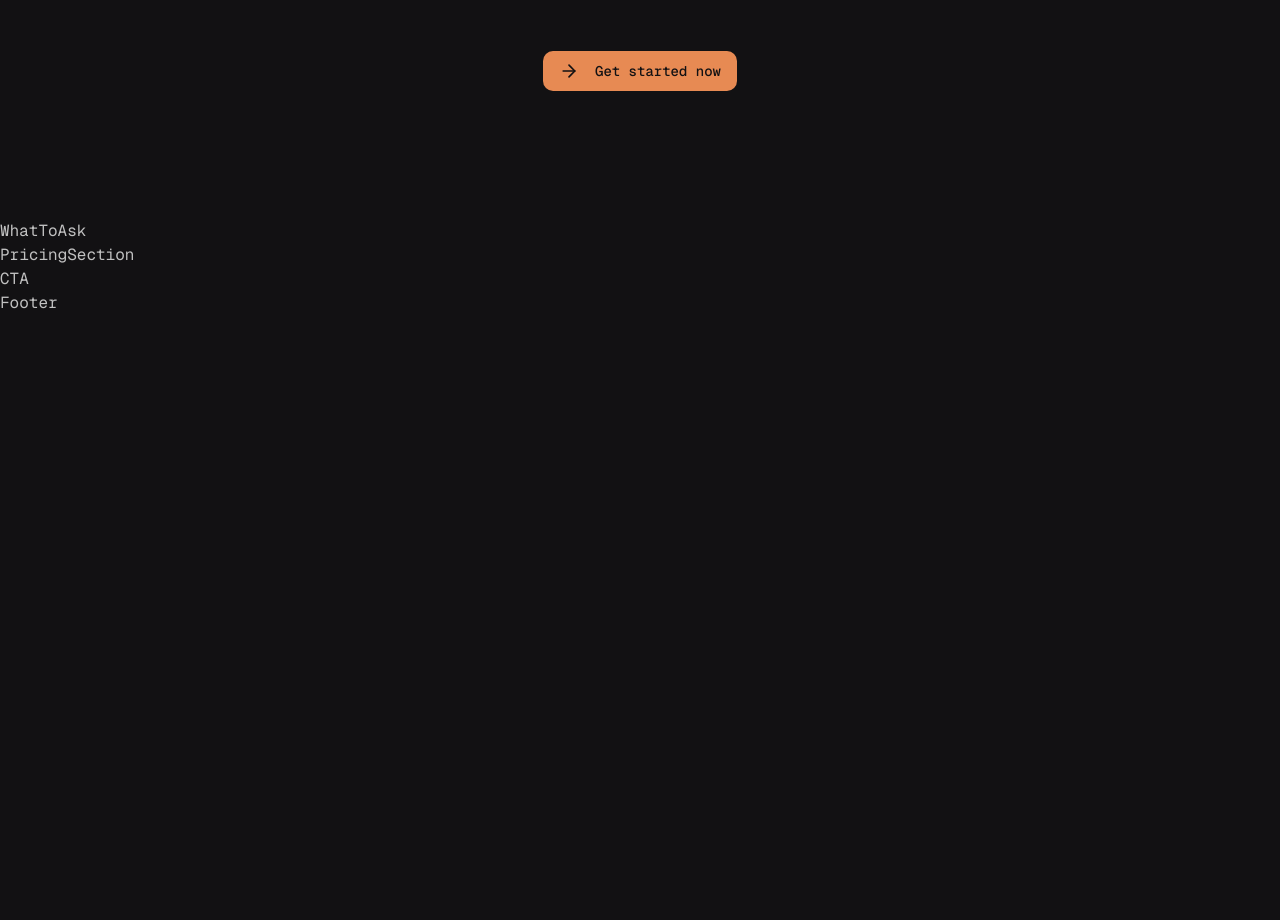
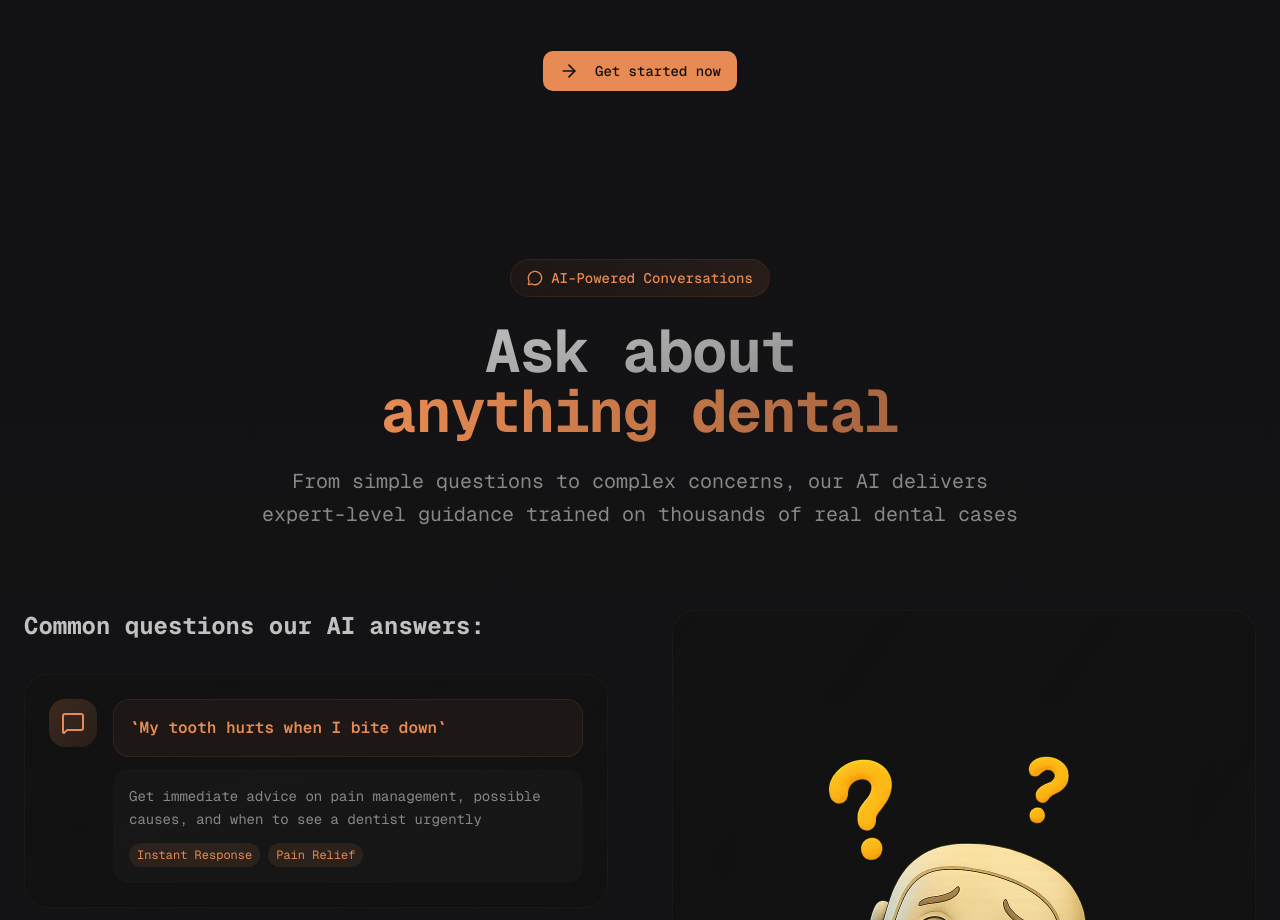
Before and after one commit to mahmoudbadawy243/DentWise, a Next.js app: page / in a window 1280 px wide. Shown: the part 1880-2800 px from the top of the page. Before the commit the page ends 2195 px from the top, so only its background shows below. Built offline with nearby package versions, Linux system fonts and the light colour scheme.

Commit message:
Build WhatToAsk UI

```diff
--- a/src/components/landing/HowItWorks.tsx
+++ b/src/components/landing/HowItWorks.tsx
@@ -5,9 +5,9 @@ import { Button } from "../ui/button";
 
 function HowItWorks() {
   return (
-    <section className="relative py-32 px-6 z-10 max-w-7xl mx-auto">
+    <section className="relative pt-32 pb-10 px-6 z-10 max-w-7xl mx-auto">
       {/* HEADER */}
-      <div className="text-center mb-20">
+      <div className="text-center mb-20 space-y-10">
         <div className="inline-flex items-center gap-2 px-4 py-2 bg-linear-to-r from-primary/5 to-primary/10 rounded-full border border-primary/10 backdrop-blur-sm mb-6">
           <ZapIcon className="size-4 text-primary" />
           <span className="text-sm font-medium text-primary">Simple Process</span>
--- a/src/components/landing/WhatToAsk.tsx
+++ b/src/components/landing/WhatToAsk.tsx
@@ -1,5 +1,150 @@
-export default function WhatToAsk() {
+import { MessageCircleIcon, MessageSquareIcon } from "lucide-react";
+import Image from "next/image";
+
+function WhatToAsk() {
   return (
-    <div>WhatToAsk</div>
-  )
+    <section className="relative py-32 px-6 overflow-hidden bg-linear-to-b from-background to-muted/20">
+      <div className="relative z-10 max-w-7xl mx-auto">
+        {/* Header */}
+        <div className="text-center mb-20 ">
+          <div className="inline-flex items-center gap-2 px-4 py-2 bg-linear-to-r from-primary/5 to-primary/10 rounded-full border border-primary/10 backdrop-blur-sm mb-6">
+            <MessageCircleIcon className="w-4 h-4 text-primary" />
+            <span className="text-sm font-medium text-primary">AI-Powered Conversations</span>
+          </div>
+          <h2 className="text-4xl md:text-5xl lg:text-6xl font-bold mb-6 tracking-tight">
+            <span className="bg-linear-to-br from-foreground to-foreground/70 bg-clip-text text-transparent">
+              Ask about
+            </span>
+            <br />
+            <span className="bg-linear-to-r from-primary to-primary/70 bg-clip-text text-transparent">
+              anything dental
+            </span>
+          </h2>
+          <p className="text-xl text-muted-foreground max-w-3xl mx-auto leading-relaxed">
+            From simple questions to complex concerns, our AI delivers expert-level guidance trained
+            on thousands of real dental cases
+          </p>
+        </div>
+
+        <div className="grid lg:grid-cols-2 gap-16 items-start">
+          {/* Left Side - Interactive Chat Examples */}
+          <div className="space-y-8">
+            <div className="space-y-6">
+              <h3 className="text-2xl font-bold mb-8">Common questions our AI answers:</h3>
+
+              {/* Chat Bubble 1 */}
+              <div className="group relative">
+                <div className="bg-linear-to-br from-card/90 to-card/60 backdrop-blur-xl rounded-3xl p-6 border border-border/50 hover:border-primary/30 transition-all duration-500 hover:shadow-2xl hover:shadow-primary/10">
+                  <div className="flex items-start gap-4">
+                    <div className="w-12 h-12 bg-linear-to-br from-primary/20 to-primary/10 rounded-2xl flex items-center justify-center shrink-0">
+                      <MessageSquareIcon className="h-6 w-6 text-primary" />
+                    </div>
+                    <div className="space-y-3 flex-1">
+                      <div className="bg-primary/5 rounded-2xl p-4 border border-primary/10">
+                        <p className="font-semibold text-primary">
+                          `My tooth hurts when I bite down`
+                        </p>
+                      </div>
+                      <div className="bg-muted/30 rounded-2xl p-4">
+                        <p className="text-sm text-muted-foreground leading-relaxed">
+                          Get immediate advice on pain management, possible causes, and when to see
+                          a dentist urgently
+                        </p>
+                        <div className="flex gap-2 mt-3">
+                          <span className="px-2 py-1 bg-primary/10 text-primary text-xs rounded-full">
+                            Instant Response
+                          </span>
+                          <span className="px-2 py-1 bg-primary/10 text-primary text-xs rounded-full">
+                            Pain Relief
+                          </span>
+                        </div>
+                      </div>
+                    </div>
+                  </div>
+                </div>
+              </div>
+
+              {/* Chat Bubble 2 */}
+              <div className="group relative">
+                <div className="bg-linear-to-br from-card/90 to-card/60 backdrop-blur-xl rounded-3xl p-6 border border-border/50 hover:border-primary/30 transition-all duration-500 hover:shadow-2xl hover:shadow-primary/10">
+                  <div className="flex items-start gap-4">
+                    <div className="w-12 h-12 bg-linear-to-br from-primary/20 to-primary/10 rounded-2xl flex items-center justify-center shrink-0">
+                      <MessageSquareIcon className="h-6 w-6 text-primary" />
+                    </div>
+                    <div className="space-y-3 flex-1">
+                      <div className="bg-primary/5 rounded-2xl p-4 border border-primary/10">
+                        <p className="font-semibold text-primary">
+                          `How much does teeth whitening cost?`
+                        </p>
+                      </div>
+                      <div className="bg-muted/30 rounded-2xl p-4">
+                        <p className="text-sm text-muted-foreground leading-relaxed">
+                          Compare treatment options, pricing ranges, and find the best whitening
+                          solution for your budget
+                        </p>
+                        <div className="flex gap-2 mt-3">
+                          <span className="px-2 py-1 bg-primary/10 text-primary text-xs rounded-full">
+                            Cost Analysis
+                          </span>
+                          <span className="px-2 py-1 bg-primary/10 text-primary text-xs rounded-full">
+                            Treatment Options
+                          </span>
+                        </div>
+                      </div>
+                    </div>
+                  </div>
+                </div>
+              </div>
+
+              {/* Chat Bubble 3 */}
+              <div className="group relative">
+                <div className="bg-linear-to-br from-card/90 to-card/60 backdrop-blur-xl rounded-3xl p-6 border border-border/50 hover:border-primary/30 transition-all duration-500 hover:shadow-2xl hover:shadow-primary/10">
+                  <div className="flex items-start gap-4">
+                    <div className="w-12 h-12 bg-linear-to-br from-primary/20 to-primary/10 rounded-2xl flex items-center justify-center shrink-0">
+                      <MessageSquareIcon className="h-6 w-6 text-primary" />
+                    </div>
+                    <div className="space-y-3 flex-1">
+                      <div className="bg-primary/5 rounded-2xl p-4 border border-primary/10">
+                        <p className="font-semibold text-primary">
+                          `When should I replace my filling?`
+                        </p>
+                      </div>
+                      <div className="bg-muted/30 rounded-2xl p-4">
+                        <p className="text-sm text-muted-foreground leading-relaxed">
+                          Learn about filling lifespan, warning signs of wear, and replacement
+                          timing guidance
+                        </p>
+                        <div className="flex gap-2 mt-3">
+                          <span className="px-2 py-1 bg-primary/10 text-primary text-xs rounded-full">
+                            Preventive Care
+                          </span>
+                          <span className="px-2 py-1 bg-primary/10 text-primary text-xs rounded-full">
+                            Maintenance
+                          </span>
+                        </div>
+                      </div>
+                    </div>
+                  </div>
+                </div>
+              </div>
+            </div>
+          </div>
+
+          {/* Right Side - AI Illustration */}
+          <div className="bg-linear-to-br from-card/90 to-card/60 backdrop-blur-xl rounded-3xl p-8 border border-border/50 hover:border-primary/30 transition-all duration-500">
+            <div className="flex items-center justify-center h-full">
+              <Image
+                src="/confused.png"
+                alt="AI Assistant"
+                width={500}
+                height={500}
+                className="w-full h-auto max-w-lg object-contain"
+              />
+            </div>
+          </div>
+        </div>
+      </div>
+    </section>
+  );
 }
+export default WhatToAsk;
```
